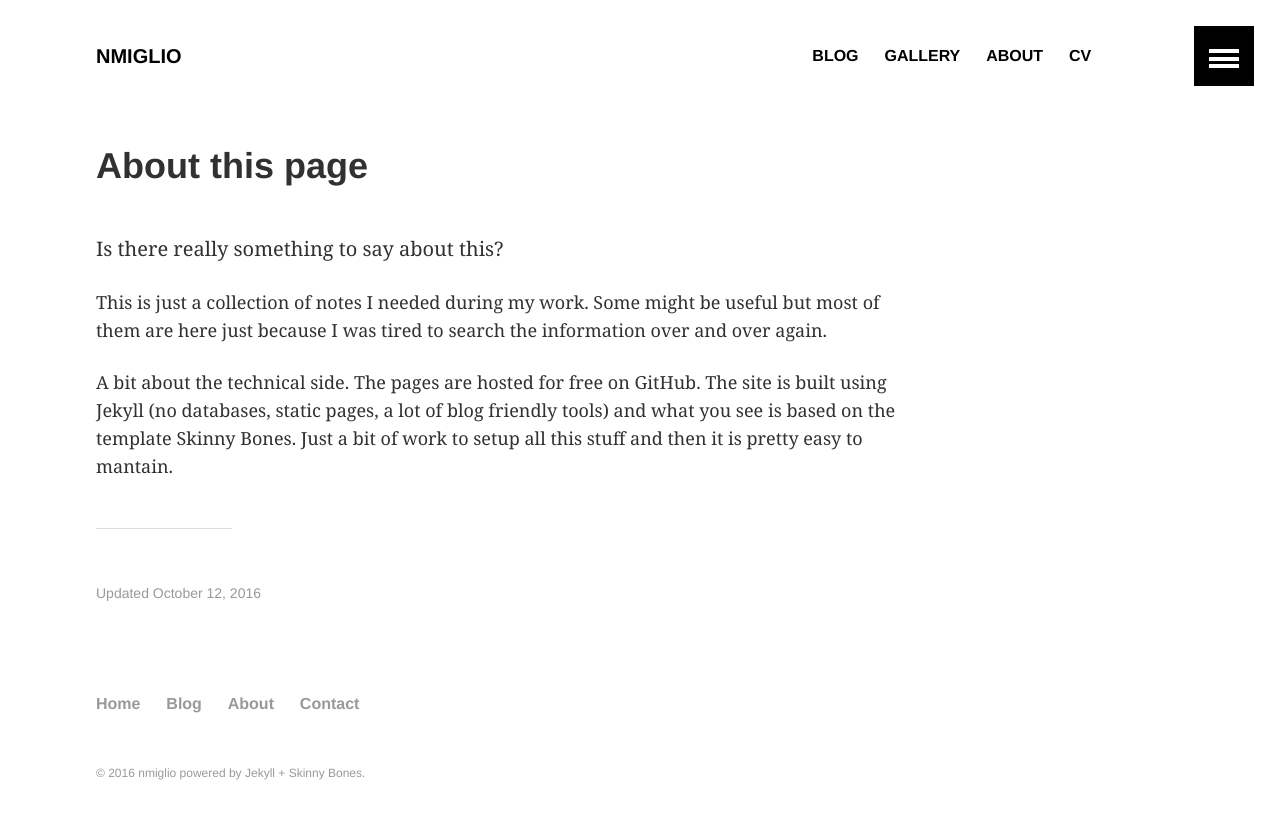
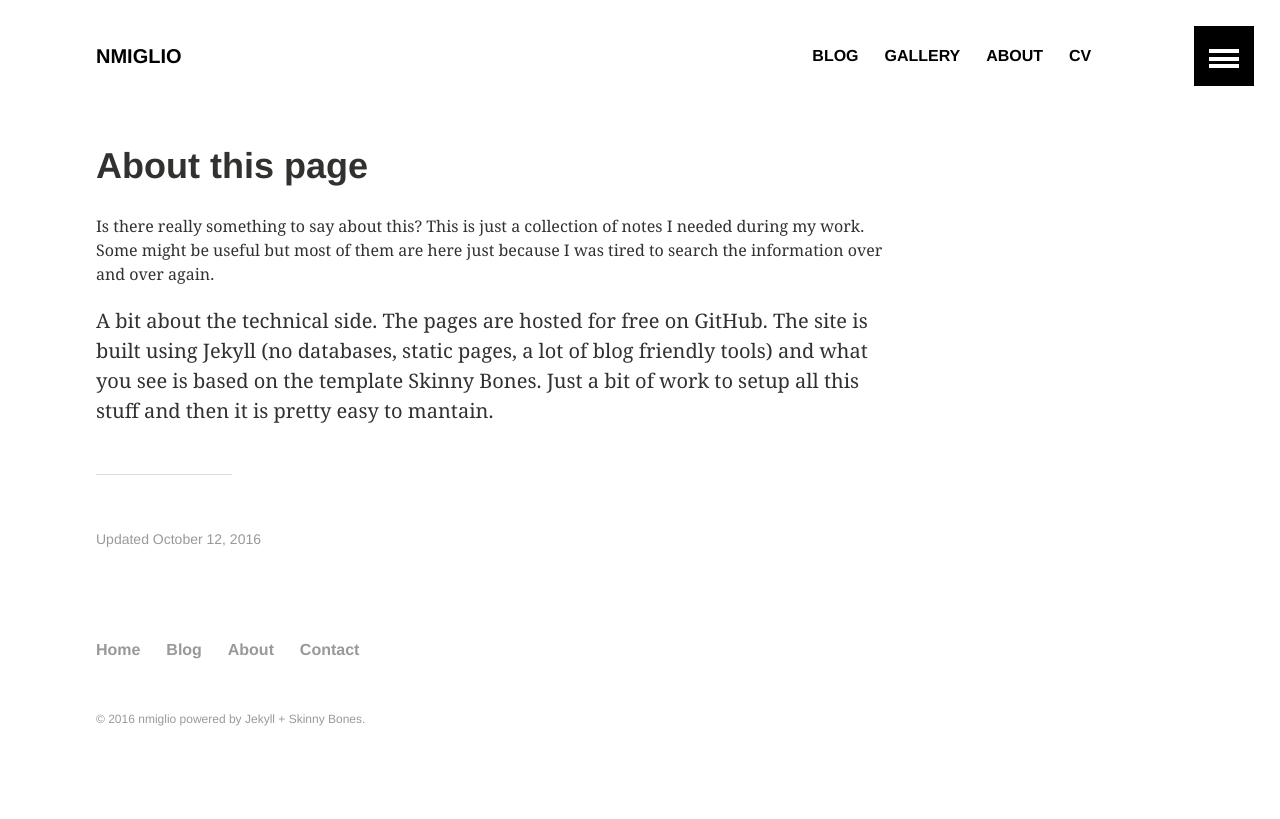
Before and after one commit to nmiglio/nmiglio.github.io, a Jekyll site: the page built from about/index.html, in a window 1280 px wide. Shown: the top 819 px of the page. Built offline with Jekyll 4.4.1, drawn with Linux system fonts in a browser that asks for light colours.

```diff
--- a/about/index.html
+++ b/about/index.html
@@ -5,12 +5,13 @@ date: 2016-10-12T15:53:20-02:00
 modified: 2016-10-12T15:56:44-02:00
 share: false
 ads: false
+
 ---
 
-<p>Is there really something to say about this? </p>
+Is there really something to say about this?
 
-<p>This is just a collection of notes I needed during my work. Some might be useful but most of them are here just because I was
-tired to search the information over and over again.  </p>
+This is just a collection of notes I needed during my work. Some might be useful but most of them are here just because I was
+tired to search the information over and over again.
 
 <p>A bit about the technical side. The pages are hosted for free on GitHub. The site is built using Jekyll (no databases, static
 pages, a lot of blog friendly tools) and what you see is based on the template Skinny Bones. Just a bit of work to setup all this
```
